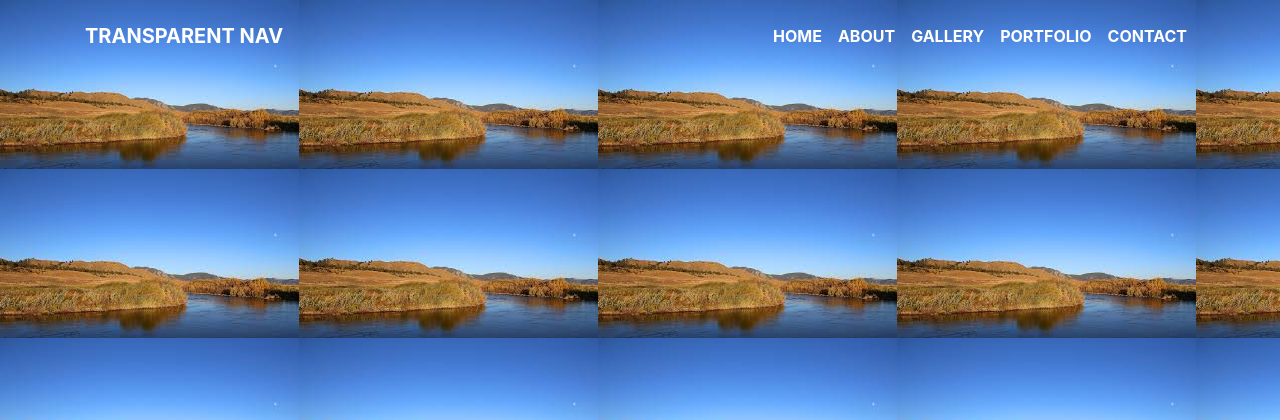
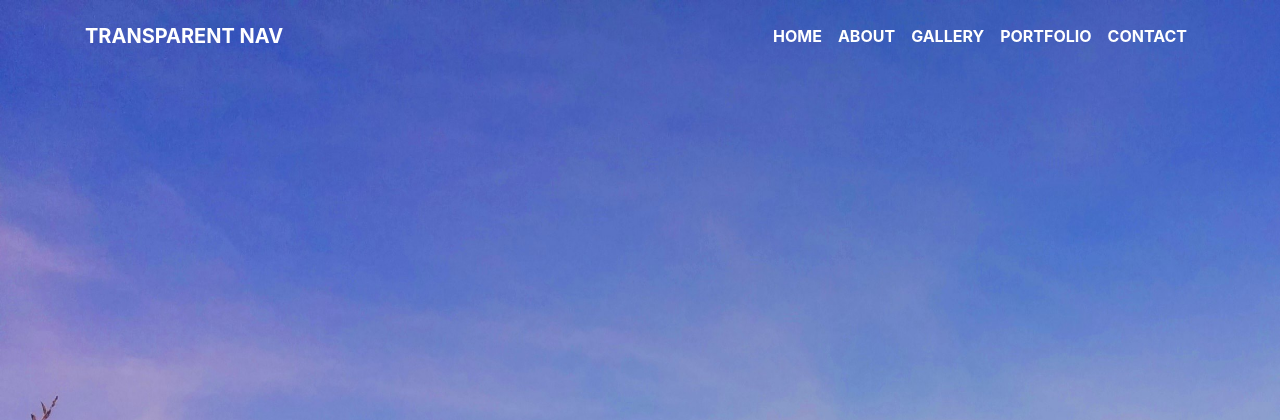
Before and after one commit to LincolnRychecky/Hack-CU, a PHP site: page / in a window 1280 px wide. Shown: the top 420 px of the page. Run offline with PHP 8.4, Linux system fonts and the light colour scheme; some libraries are stand-ins or nearby versions.

Commit message:
Background resizing

```diff
--- a/Hack CU/index.css
+++ b/Hack CU/index.css
@@ -52,6 +52,7 @@
 
 /* Body*/
 #body1 {
-  background-image: url("SpinneyMountain.jpeg");
-
+  background-image: url("SouthPlatte.jpg");
+  background-repeat: no-repeat;
+  background-size: 1700px 1500px;
 }
```
Also changed, not shown: Hack CU/SouthPlatte.jpg (added), Hack CU/SpinneyMountain.jpeg (deleted), 2 other files.
